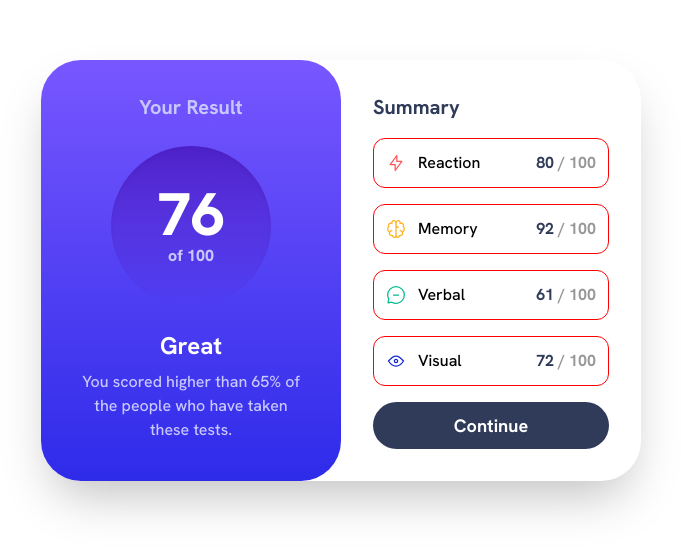
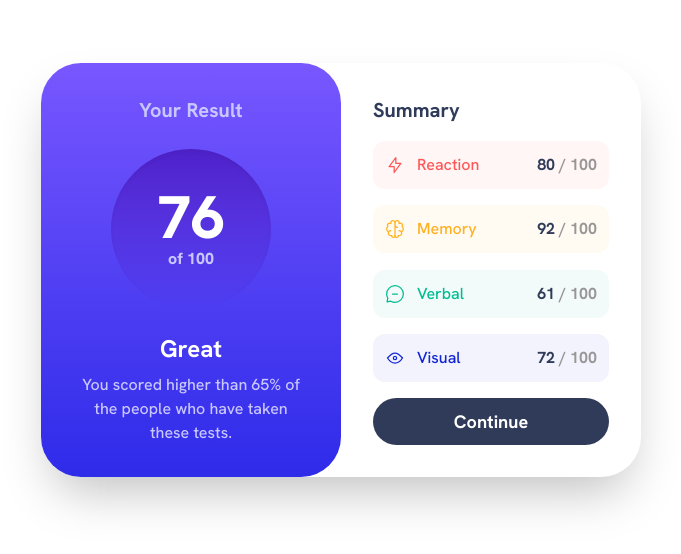
Before and after one commit to naiiiden/fem-results-summary-component, a plain HTML site: page index.html in a window 1280 px wide. Shown: the part 130-684 px from the top of the page, without its empty margins (299-980 px from the left). Drawn offline with nearby package versions, Linux system fonts and the light colour scheme.

Commit message:
category containers styled - add bg/colors

```diff
--- a/index.html
+++ b/index.html
@@ -11,9 +11,26 @@
 
     * {
       font-family: Hanken Grotesk !important;
-      /* color: #303b5a; */
-      /* color: #ebf1ff; */
-      /* color: #c8c7ff; */
+    }
+
+    .category:nth-child(1) {
+      background: #fff6f5;
+      color: hsl(0, 100%, 67%);
+    }
+
+    .category:nth-child(2) {
+      background: #fffbf2;
+      color: hsl(39, 100%, 56%);
+    }
+
+    .category:nth-child(3) {
+      background: #f2fbfa;
+      color: hsl(166, 100%, 37%);
+    }
+
+    .category:nth-child(4) {
+      background: #f3f3fd;
+      color: hsl(234, 85%, 45%);
     }
   </style>
 </head>
@@ -23,7 +40,6 @@
       <h1 class="text-[#c8c7ff] font-bold text-[1.125rem] md:text-[1.25rem]">Your Result</h1>
       <p class="bg-gradient-to-b from-[#4e21ca] to-[#2421ca00] rounded-full shadow-inner w-32 h-32 text-white font-black flex flex-col items-center justify-center mx-auto my-6 text-5xl md:w-40 md:h-40 md:text-6xl">
         <span class="result"></span>
-        <!-- result is calculated by adding all the scores and dividing by the scores number i.e: (80+92+61+72) / 4 or data.json length -->
         <span class="text-base text-[#c8c7ff]">of 100</span>
       </p>
       <p class="grade text-white text-2xl font-bold">Great</p>
@@ -52,7 +68,7 @@
         const categoryContainer = document.querySelector(".category-container");
 
         categoryContainer.innerHTML = data.map(category => `
-          <div style="border: 1px solid red" class="category flex p-3 gap-3 justify-between rounded-xl category-${category.category.toLowerCase()}">
+          <div class="category flex p-3 gap-3 justify-between rounded-xl category-${category.category.toLowerCase()}">
             <img src="${category.icon}" alt="${category.category}">
             <p class="mr-auto">${category.category}</p>
             <p class="font-semibold text-[#303b5a]">${category.score} <span class="text-[#989697]">/ 100</span></p>
```
